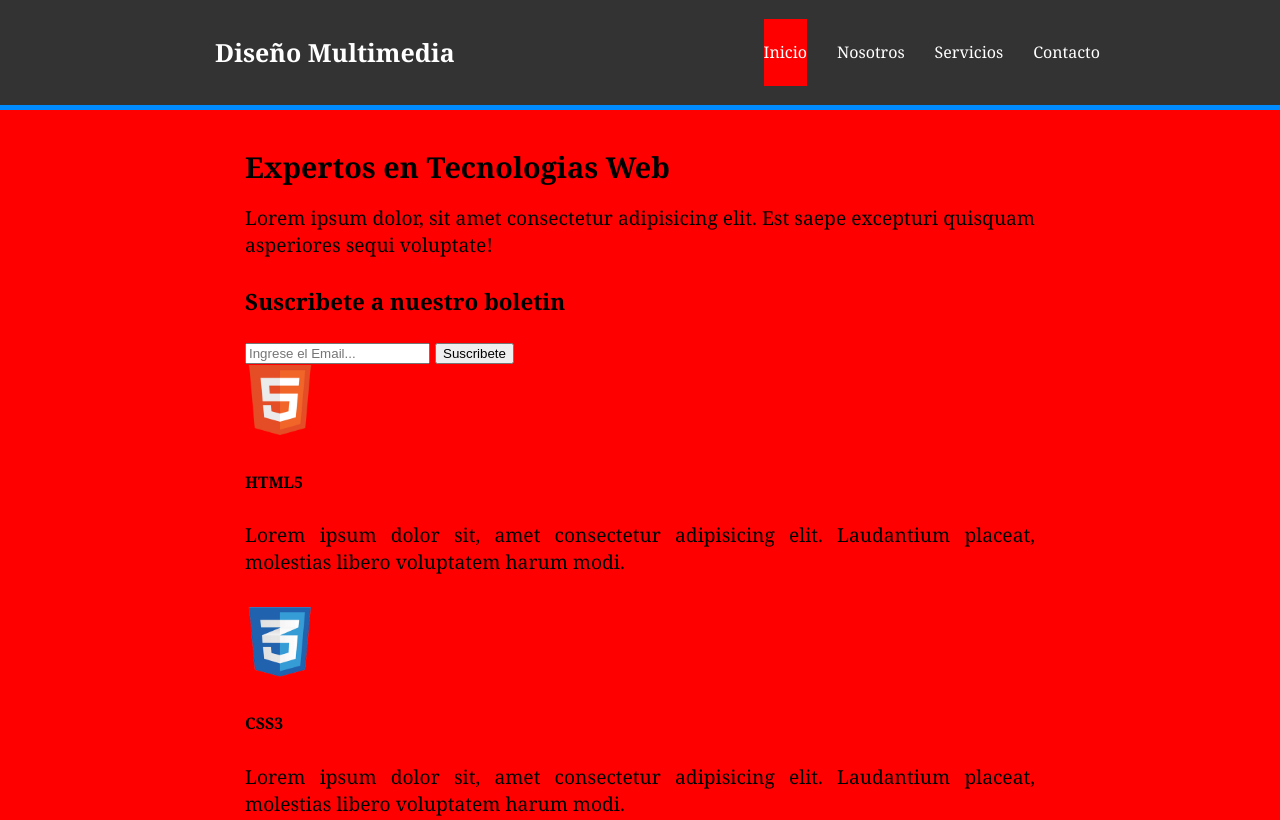
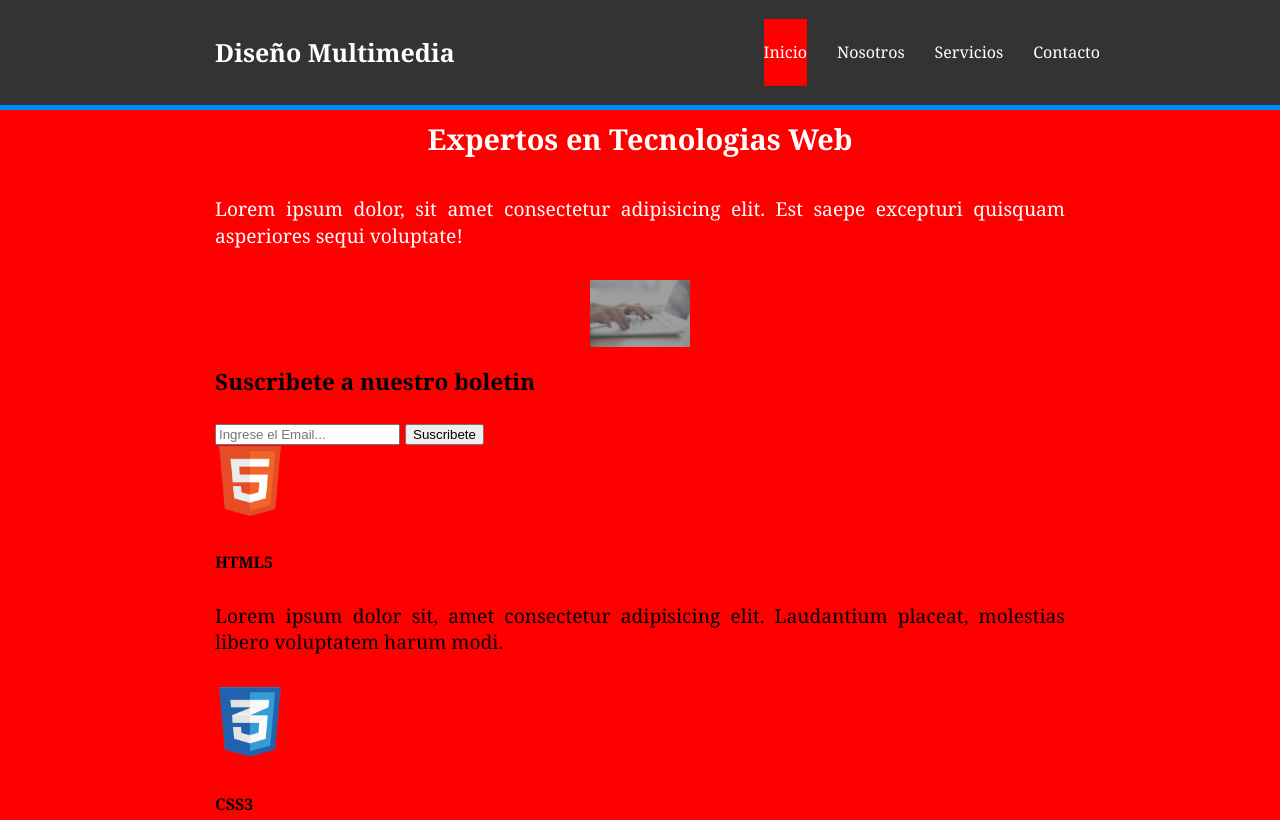
Before and after one commit to ljampool/proyecto_graphel, a plain HTML site: page index.htm in a window 1280 px wide. Shown: the top 820 px of the page. Drawn offline with nearby package versions, Linux system fonts and the light colour scheme.

Commit message:
repositorio 2

```diff
--- a/css/styles.css
+++ b/css/styles.css
@@ -9,6 +9,7 @@ body{
     font-size: 1.2rem;
     line-height: 1.4em;
     margin: 0;
+    position: relative;
 }
 
 
@@ -160,6 +161,36 @@ p{
         } */
 
 
+div.h2 {
+    color: white;
+    margin: auto;
+    padding-top: 2px;
+    background-image: url("img");
+
+    display: flex;
+    flex-direction: column;
+    align-items: center;
+}
+
+/* div.h2 img{
+    width: 100%;
+    height: 100px;
+    position: absolute;
+    top: 100px;
+
+    display: flex;
+    flex-direction: start;
+} */
+
+
+
+img.cabecera{
+
+    width: 100px;
+    padding: 0;
+    margin: auto;
+    align-self: center;
+}
 
 .main {
     padding-top: 100px;
@@ -178,7 +209,7 @@ p{
 }
 
 .secciones article{
-    padding: 30px;
+    padding: auto;
 }
 
 .secciones article p{
--- a/index.htm
+++ b/index.htm
@@ -10,8 +10,8 @@
 
 
 <!--
-    <meta http-equiv="refresh" content="1">
- -->
+    <meta http-equiv="refresh" content="1"> -->
+
 
 
 
@@ -47,6 +47,7 @@
                         <h2>Expertos en Tecnologias Web</h2>
                         <p>Lorem ipsum dolor, sit amet consectetur adipisicing elit. Est saepe excepturi quisquam asperiores sequi voluptate!
                         </p>
+                        <img class="cabecera" src="img/cabecera.jpg" alt="Alt text" width="2000px">
                     </div>
                 <form>
                     <h3>Suscribete a nuestro boletin</h3>
```
